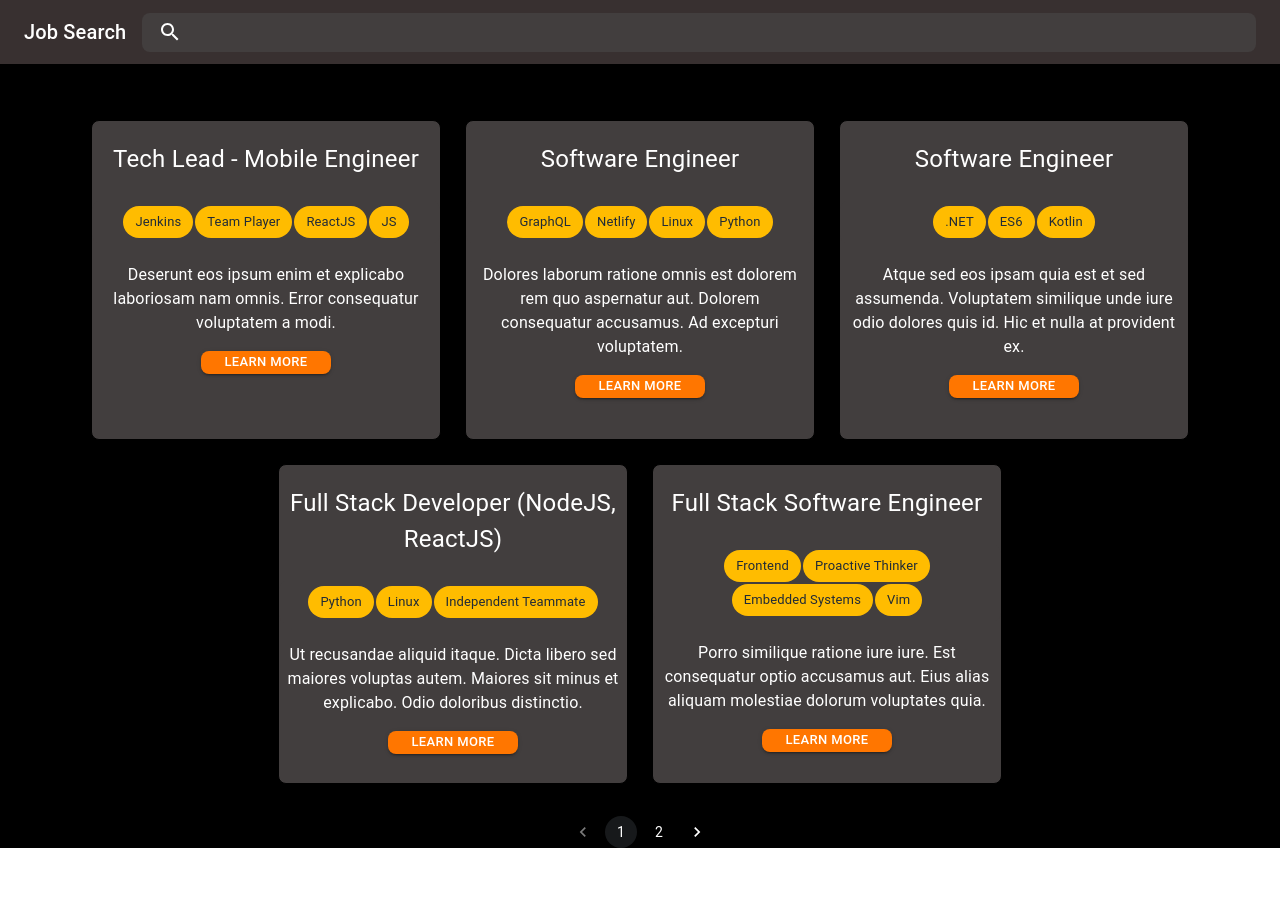
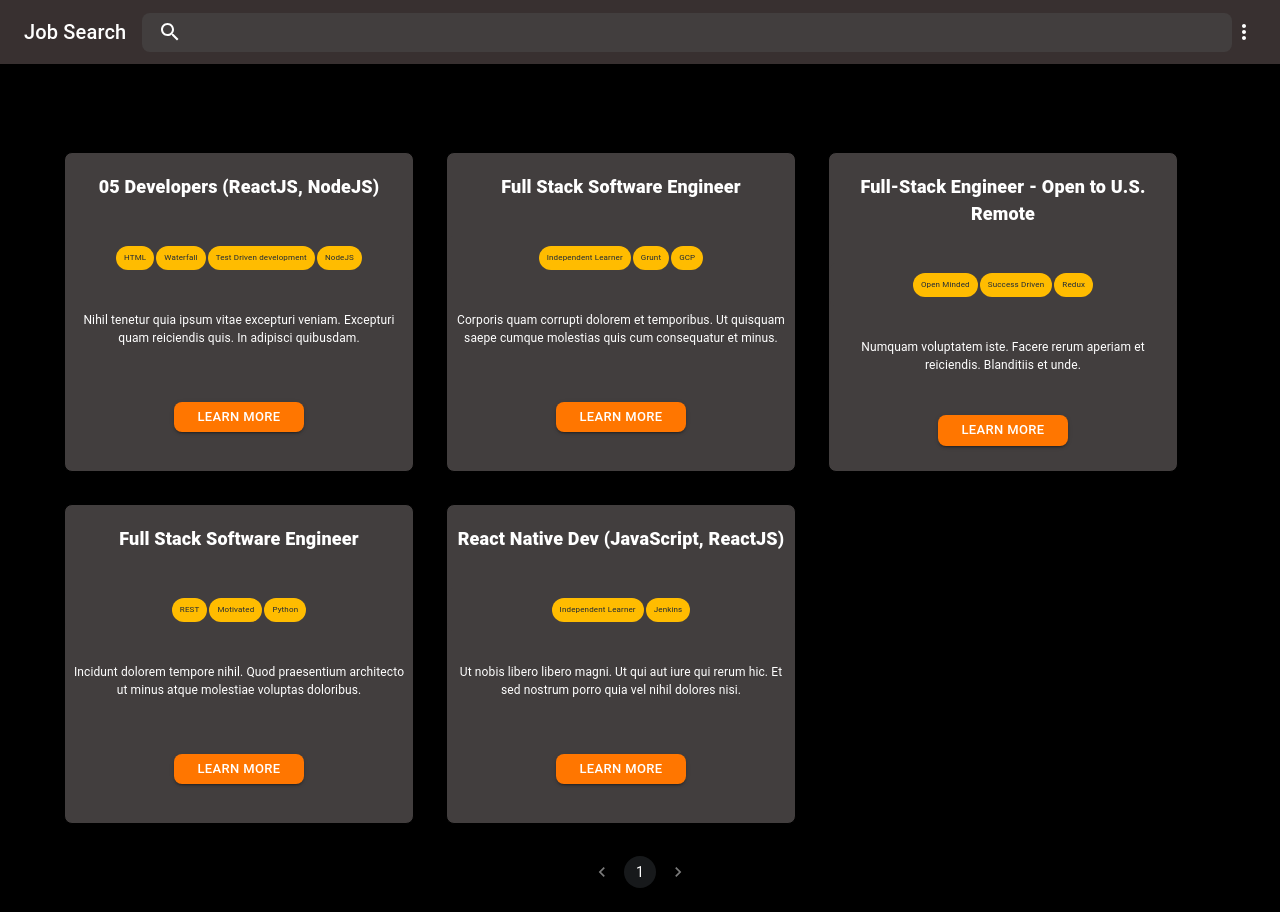
Before and after one commit to nguyenkyanh-2000/material-ui-basic-app, a React (Create React App) app: page / in a window 1280 px wide. Before the commit the page ends 848 px from the top, so only its background shows below. Built offline with nearby package versions, Linux system fonts and the light colour scheme.

Commit message:
Finíshed Job Details Modal

```diff
--- a/package.json
+++ b/package.json
@@ -12,6 +12,7 @@
     "@testing-library/user-event": "^13.5.0",
     "react": "^18.2.0",
     "react-dom": "^18.2.0",
+    "react-hook-form": "^7.41.5",
     "react-router-dom": "^6.6.1",
     "react-scripts": "5.0.1",
     "web-vitals": "^2.1.4"
--- a/src/App.js
+++ b/src/App.js
@@ -1,10 +1,8 @@
 import "./App.css";
 import React from "react";
-import { useEffect } from "react";
 import Layout from "./pages/Layout";
 import Home from "./pages/Home";
 import { BrowserRouter, Routes, Route } from "react-router-dom";
-import findJobsByQuery from "./data/fetchData";
 
 function App() {
   return (
--- a/src/components/JobCard.js
+++ b/src/components/JobCard.js
@@ -1,11 +1,12 @@
 import Card from "@mui/material/Card";
 import Typography from "@mui/material/Typography";
 import Stack from "@mui/material/Stack";
-import { Button } from "@mui/material";
 import { styled } from "@mui/material/styles";
 import SkillsChip from "./SkillsChip";
+import JobDetailsModal from "./JobDetailsModal";
 
 const StyledCard = styled(Card)(({ theme }) => ({
+  display: "flex",
   boxShadow: "none",
   border: "1px solid black",
   width: "100%",
@@ -14,15 +15,17 @@ const StyledCard = styled(Card)(({ theme }) => ({
   height: "320px",
   margin: "auto",
   backgroundColor: theme.palette.primary.light,
+  justifyContent: "space-between",
 }));
 
-function JobCard({ title, description, skills }) {
+function JobCard({ title, description, skills, jobId }) {
   return (
     <StyledCard>
       <Stack>
         <Typography
           sx={{
-            fontSize: "24px",
+            fontSize: "18px",
+            fontWeight: "800",
             textAlign: "center",
             margin: "16px 0px",
             p: 0.5,
@@ -34,7 +37,7 @@ function JobCard({ title, description, skills }) {
         <SkillsChip skills={skills}></SkillsChip>
         <Typography
           sx={{
-            fontSize: "16px",
+            fontSize: "12px",
             textAlign: "center",
             margin: "16px 0px",
             px: 1,
@@ -43,19 +46,7 @@ function JobCard({ title, description, skills }) {
         >
           {description}
         </Typography>
-        <Button
-          variant="contained"
-          size="small"
-          sx={{
-            margin: "auto",
-            color: (theme) => theme.palette.secondary.contrastText,
-            backgroundColor: (theme) => theme.palette.secondary.darker,
-            width: "130px",
-            p: 0,
-          }}
-        >
-          Learn More
-        </Button>
+        <JobDetailsModal jobId={jobId}></JobDetailsModal>
       </Stack>
     </StyledCard>
   );
--- /dev/null
+++ b/src/components/JobDetailsModal.js
@@ -0,0 +1,69 @@
+import React, { useState, useEffect } from "react";
+import { Modal } from "@mui/material";
+import Box from "@mui/material/Box";
+import Typography from "@mui/material/Typography";
+import Button from "@mui/material/Button";
+import { findJobsById } from "../data/fetchData";
+import SkillsChip from "./SkillsChip";
+
+const style = {
+  position: "absolute",
+  top: "50%",
+  left: "50%",
+  transform: "translate(-50%, -50%)",
+  width: 400,
+  bgcolor: (theme) => theme.palette.primary.light,
+  color: (theme) => theme.palette.primary.contrastText,
+  border: "2px solid #000",
+  boxShadow: 24,
+  p: 4,
+};
+
+function JobDetailsModal({ jobId }) {
+  const [isOpen, setIsOpen] = useState(false);
+  const [job, setJob] = useState("");
+
+  const handleOpen = () => setIsOpen(true);
+  const handleClose = () => setIsOpen(false);
+
+  useEffect(() => {
+    const fetch = async () => {
+      const job = await findJobsById(jobId);
+      setJob(job);
+    };
+    fetch();
+  }, []);
+
+  return (
+    <>
+      <Button
+        variant="contained"
+        size="small"
+        onClick={handleOpen}
+        sx={{
+          margin: "auto",
+          color: (theme) => theme.palette.secondary.contrastText,
+          backgroundColor: (theme) => theme.palette.secondary.darker,
+          width: "130px",
+        }}
+      >
+        Learn More
+      </Button>
+      <Modal open={isOpen} onClose={handleClose}>
+        <Box sx={style}>
+          <Typography variant="h6" component="h2">
+            {job.title}
+          </Typography>
+          <SkillsChip skills={job.skills}></SkillsChip>
+          <Typography sx={{ mt: 2 }}>City: {job.city}</Typography>
+          <Typography sx={{ mt: 2 }}>
+            Remote Possibility : {job.remote ? "Yes" : "No"}
+          </Typography>
+          <Typography sx={{ mt: 2 }}>{job.description}</Typography>
+        </Box>
+      </Modal>
+    </>
+  );
+}
+
+export default JobDetailsModal;
--- a/src/components/SearchAppBar.js
+++ b/src/components/SearchAppBar.js
@@ -8,6 +8,8 @@ import InputBase from "@mui/material/InputBase";
 import SearchIcon from "@mui/icons-material/Search";
 import IconButton from "@mui/material/IconButton";
 import MoreIcon from "@mui/icons-material/MoreVert";
+import { Controller, useForm } from "react-hook-form";
+import { useSearchParams } from "react-router-dom";
 
 const SearchArea = styled("div")(({ theme }) => ({
   position: "relative",
@@ -49,6 +51,12 @@ const StyledInputBase = styled(InputBase)(({ theme }) => ({
 }));
 
 export default function SearchAppBar() {
+  const { control, handleSubmit } = useForm();
+
+  const onSubmit = (searchQuery) => {
+    console.log(searchQuery);
+  };
+
   return (
     <Box>
       <AppBar
@@ -73,7 +81,20 @@ export default function SearchAppBar() {
             <SearchIconWrapper>
               <SearchIcon />
             </SearchIconWrapper>
-            <StyledInputBase></StyledInputBase>
+            <form onSubmit={handleSubmit(onSubmit)}>
+              <Controller
+                control={control}
+                name="searchQuery"
+                render={({ field: { onChange, onBlur, value, ref } }) => (
+                  <StyledInputBase
+                    onBlur={onBlur} // notify when input is touched
+                    onChange={onChange} // send value to hook form
+                    checked={value}
+                    inputRef={ref}
+                  />
+                )}
+              ></Controller>
+            </form>
           </SearchArea>
           <IconButton
             size="large"
@@ -86,9 +107,8 @@ export default function SearchAppBar() {
                 sm: "none",
               },
             }}
-          >
-            <MoreIcon />
-          </IconButton>
+          />
+          <MoreIcon />
         </Toolbar>
       </AppBar>
     </Box>
--- a/src/components/SkillsChip.js
+++ b/src/components/SkillsChip.js
@@ -15,8 +15,7 @@ export default function SkillsChip({ skills }) {
         justifyContent: "center",
         flexWrap: "wrap",
         listStyle: "none",
-        my: 0.5,
-        p: 0.5,
+        p: 1,
         boxShadow: "none",
         backgroundColor: (theme) => theme.palette.primary.light,
       }}
@@ -28,8 +27,10 @@ export default function SkillsChip({ skills }) {
             <Chip
               sx={{
                 backgroundColor: (theme) => theme.palette.secondary.light,
+                fontSize: "8px",
               }}
               label={skill}
+              size="small"
             />
           </ListItem>
         );
--- a/src/data/fetchData.js
+++ b/src/data/fetchData.js
@@ -1,6 +1,6 @@
 import jobs from "./jobs.json";
 
-const findJobsByQuery = async (q = null, page = 0) => {
+export const findJobsByQuery = async (q = null, page = 0) => {
   try {
     if (q) {
       let filteredJobs = jobs.filter(
@@ -21,4 +21,13 @@ const findJobsByQuery = async (q = null, page = 0) => {
   }
 };
 
-export default findJobsByQuery;
+export const findJobsById = async (id = null) => {
+  try {
+    if (id) {
+      let job = jobs.find((job) => job.id === id);
+      return job;
+    } else return null;
+  } catch (error) {
+    console.log("error");
+  }
+};
--- a/src/pages/Home.js
+++ b/src/pages/Home.js
@@ -4,7 +4,7 @@ import JobCard from "../components/JobCard";
 import { Container } from "@mui/system";
 import { Pagination } from "@mui/material";
 import styled from "@emotion/styled";
-import findJobsByQuery from "../data/fetchData";
+import { findJobsByQuery } from "../data/fetchData";
 
 const StyledPagination = styled(Pagination)(({ theme }) => ({
   marginTop: theme.spacing(4),
@@ -25,24 +25,23 @@ function Home() {
   const [jobs, setJobs] = useState([]);
   const [page, setPage] = useState(1);
   const [totalPages, setTotalPages] = useState(0);
-  const [searchQuery, setSearchQuery] = useState("a");
 
   useEffect(() => {
     const fetch = async () => {
-      const data = await findJobsByQuery(searchQuery, page);
+      const data = await findJobsByQuery("", page);
       setJobs(data.jobs);
       setTotalPages(data.totalPages);
     };
     fetch();
-  }, [page, searchQuery]);
+  }, [page]);
 
   return (
-    <Container>
+    <Container sx={{ p: 3 }} maxWidth="lg">
       <Grid
         container
-        rowSpacing={3}
-        columnSpacing={{ xs: 1, sm: 2, md: 3 }}
-        sx={{ justifyContent: "center", mt: 4 }}
+        rowSpacing={4}
+        columnSpacing={{ xs: 4, sm: 4, md: 4 }}
+        sx={{ m: 4 }}
       >
         {jobs.map((job) => (
           <Grid key={job.id} item>
@@ -50,6 +49,7 @@ function Home() {
               title={job.title}
               description={job.description}
               skills={job.skills}
+              jobId={job.id}
             ></JobCard>
           </Grid>
         ))}
--- a/src/pages/Layout.js
+++ b/src/pages/Layout.js
@@ -1,7 +1,6 @@
 import React from "react";
-import { Outlet, Link } from "react-router-dom";
+import { Outlet } from "react-router-dom";
 import Stack from "@mui/material/Stack";
-import Box from "@mui/material/Box";
 import SearchAppBar from "../components/SearchAppBar";
 
 function Layout() {
```
Also changed, not shown: 1 other file (tests, documents, lock files or other folders).
